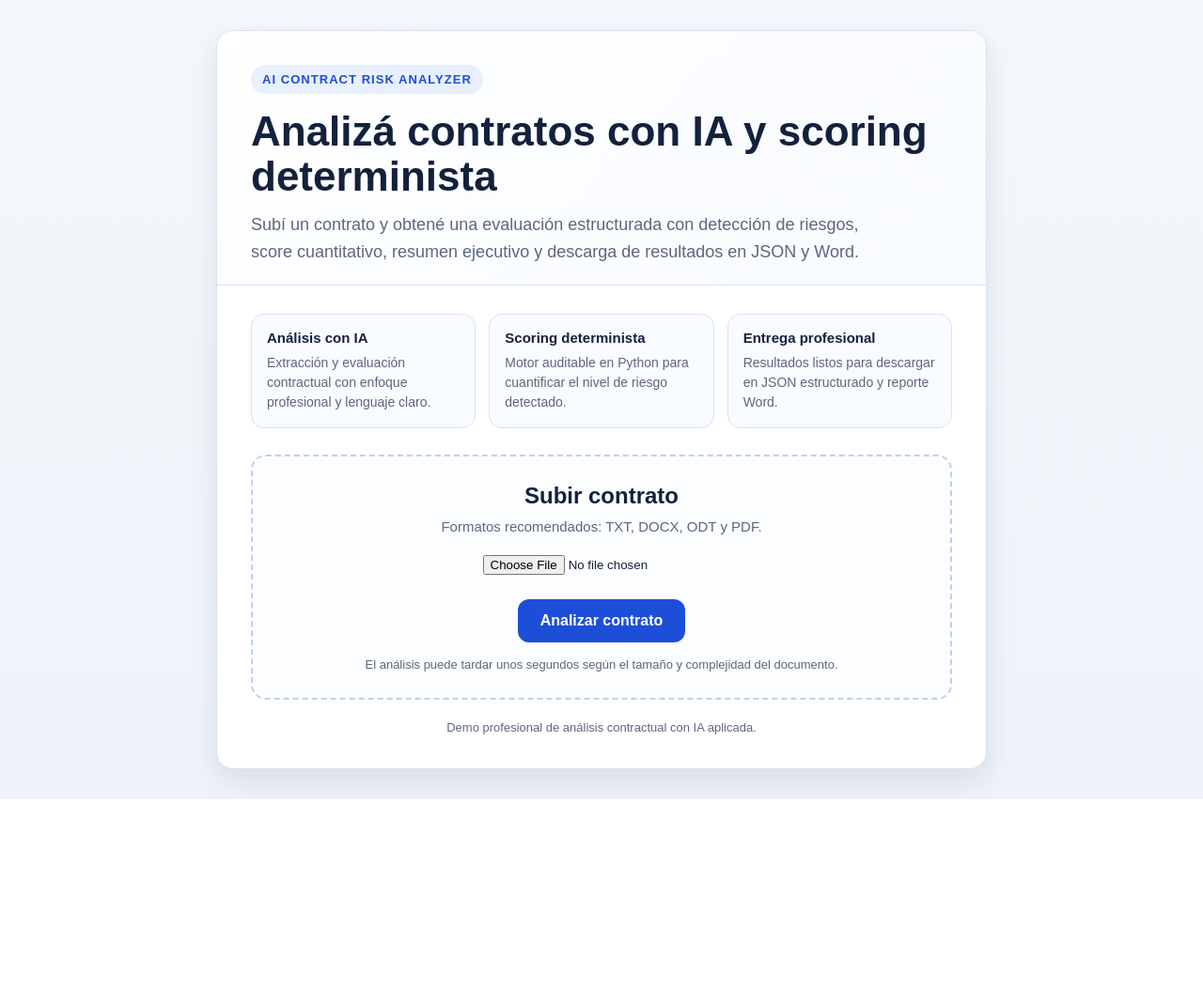
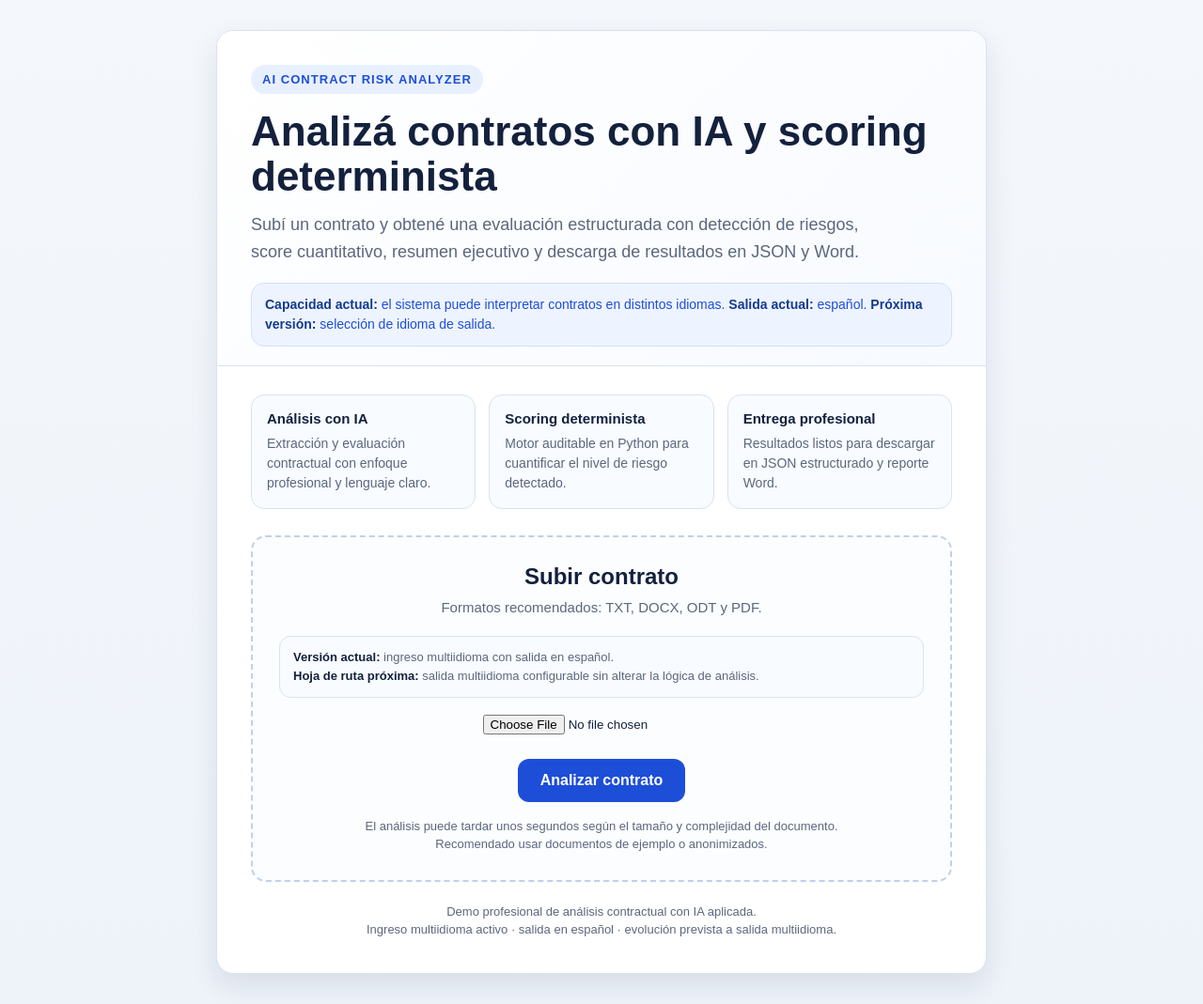
Before and after one commit to cgcv1961-design/AI_Gpt_AUTOMATIZACION, a FastAPI app: page / in a window 1280 px wide. Shown: the whole page at 94% size. Before the commit the page ends 851 px from the top, so only its background shows below. Run offline with FastAPI, Linux system fonts and the light colour scheme.

Commit message:
Agrega comunicacion de capacidad multiidioma actual y proxima version

```diff
--- a/demo_web/templates/index.html
+++ b/demo_web/templates/index.html
@@ -15,6 +15,10 @@
             --border: #d9e2f1;
             --shadow: 0 12px 30px rgba(20, 33, 61, 0.10);
             --radius: 18px;
+            --info-bg: #eef4ff;
+            --info-border: #cfe0ff;
+            --info-text: #1d4ed8;
+            --soft-note-bg: #f8fbff;
         }
 
         * { box-sizing: border-box; }
@@ -77,6 +81,21 @@
             max-width: 680px;
         }
 
+        .status-banner {
+            margin-top: 18px;
+            padding: 12px 14px;
+            border-radius: 14px;
+            background: var(--info-bg);
+            border: 1px solid var(--info-border);
+            color: var(--info-text);
+            font-size: 14px;
+            line-height: 1.5;
+        }
+
+        .status-banner strong {
+            color: #143b8f;
+        }
+
         .content {
             padding: 30px 36px 36px;
         }
@@ -126,6 +145,22 @@
             font-size: 15px;
         }
 
+        .version-note {
+            margin: 0 0 18px;
+            padding: 12px 14px;
+            border-radius: 12px;
+            background: var(--soft-note-bg);
+            border: 1px solid var(--border);
+            text-align: left;
+            font-size: 13px;
+            color: var(--muted);
+            line-height: 1.55;
+        }
+
+        .version-note strong {
+            color: var(--text);
+        }
+
         .file-input {
             display: inline-block;
             margin-bottom: 18px;
@@ -168,6 +203,7 @@
             margin-top: 16px;
             font-size: 13px;
             color: var(--muted);
+            line-height: 1.5;
         }
 
         .footer {
@@ -175,6 +211,7 @@
             text-align: center;
             color: var(--muted);
             font-size: 13px;
+            line-height: 1.5;
         }
 
         .loading-overlay {
@@ -256,6 +293,12 @@
                     Subí un contrato y obtené una evaluación estructurada con detección de riesgos,
                     score cuantitativo, resumen ejecutivo y descarga de resultados en JSON y Word.
                 </p>
+
+                <div class="status-banner">
+                    <strong>Capacidad actual:</strong> el sistema puede interpretar contratos en distintos idiomas.
+                    <strong>Salida actual:</strong> español.
+                    <strong>Próxima versión:</strong> selección de idioma de salida.
+                </div>
             </div>
 
             <div class="content">
@@ -278,6 +321,11 @@
                     <h2>Subir contrato</h2>
                     <p>Formatos recomendados: TXT, DOCX, ODT y PDF.</p>
 
+                    <div class="version-note">
+                        <strong>Versión actual:</strong> ingreso multiidioma con salida en español.<br>
+                        <strong>Hoja de ruta próxima:</strong> salida multiidioma configurable sin alterar la lógica de análisis.
+                    </div>
+
                     <div class="file-input">
                         <input id="archivoInput" type="file" name="archivo" required>
                     </div>
@@ -287,12 +335,14 @@
                     </div>
 
                     <div class="note">
-                        El análisis puede tardar unos segundos según el tamaño y complejidad del documento.
+                        El análisis puede tardar unos segundos según el tamaño y complejidad del documento.<br>
+                        Recomendado usar documentos de ejemplo o anonimizados.
                     </div>
                 </form>
 
                 <div class="footer">
-                    Demo profesional de análisis contractual con IA aplicada.
+                    Demo profesional de análisis contractual con IA aplicada.<br>
+                    Ingreso multiidioma activo · salida en español · evolución prevista a salida multiidioma.
                 </div>
             </div>
         </div>
```
Also changed, not shown: demo_web/templates/resultado.html (+24 -1 lines).
